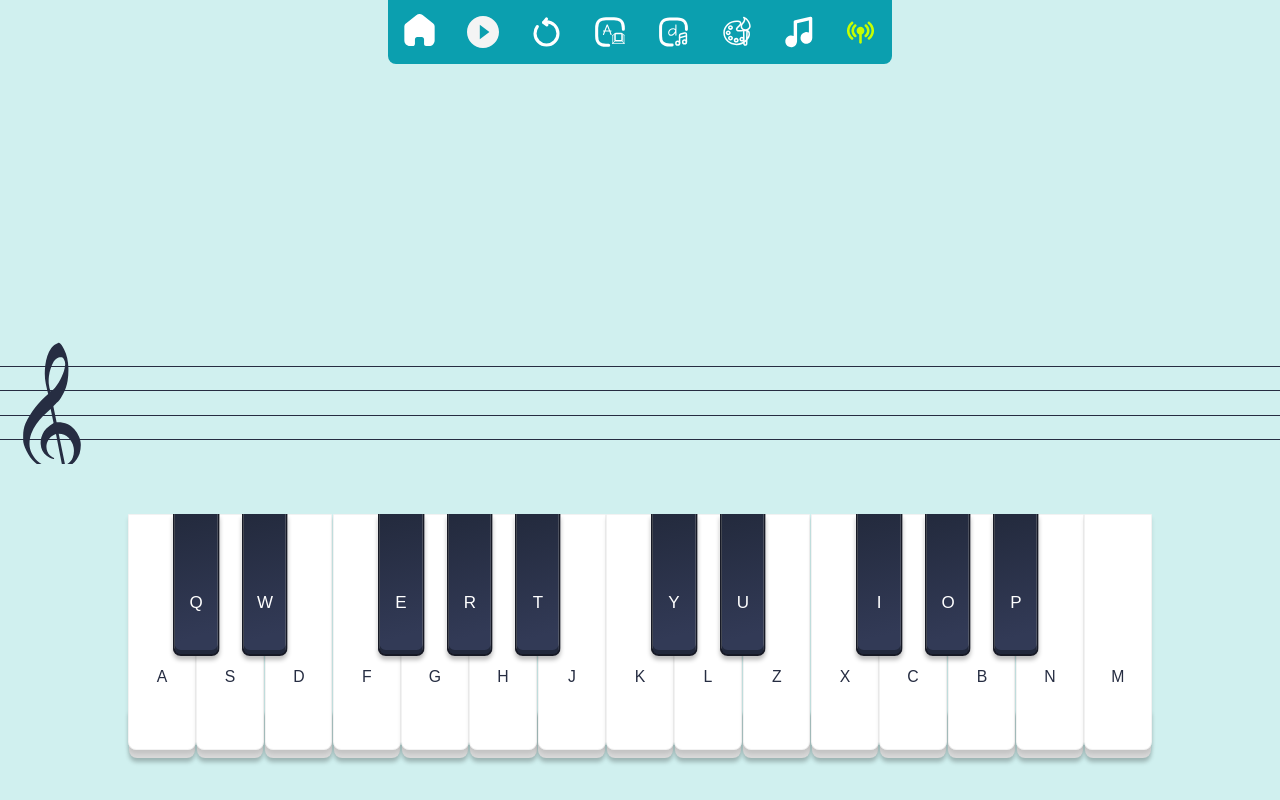
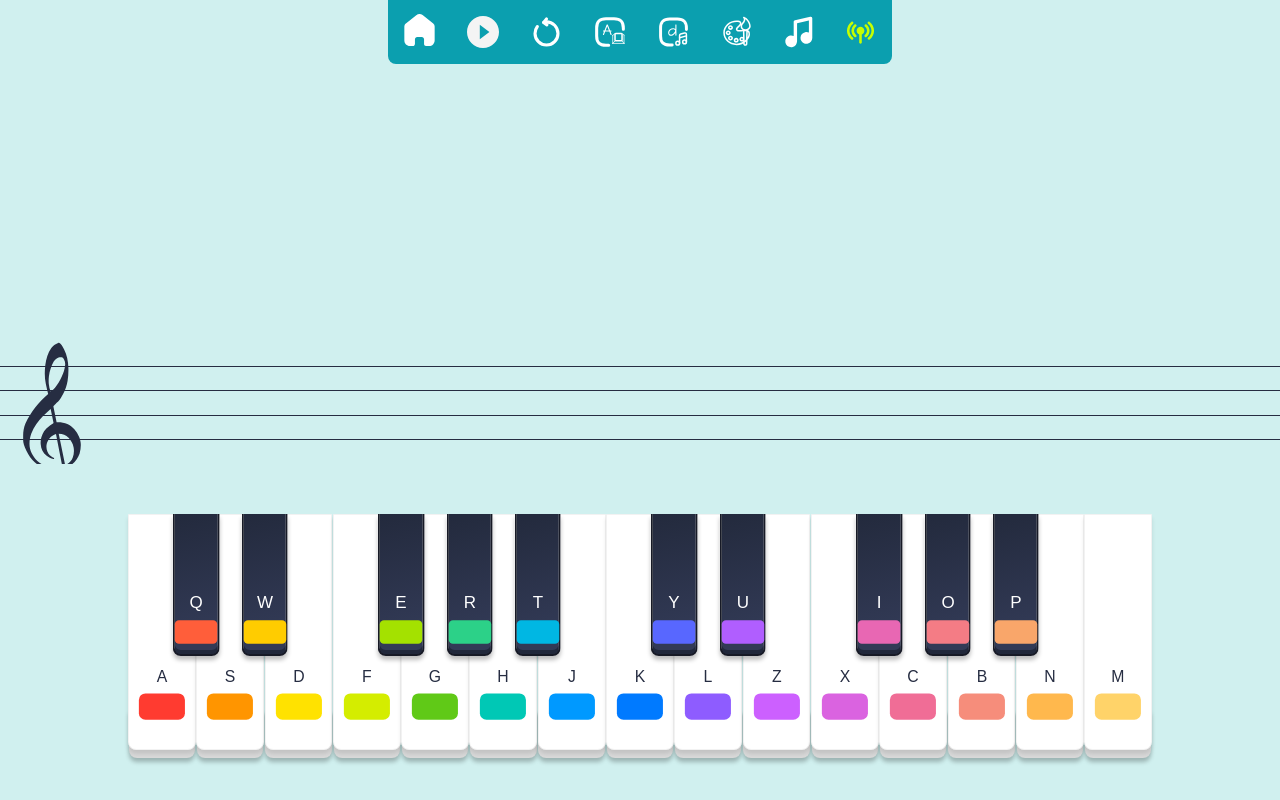
Before and after one commit to DenisaPolesna/piano, a React (Vite) app: page /game in a window 1280 px wide. Built offline with nearby package versions, Linux system fonts and the light colour scheme; a web font is replaced by a local one.

Commit message:
Add ColorLabel component

```diff
--- a/src/components/GameLogic/GameLogic.jsx
+++ b/src/components/GameLogic/GameLogic.jsx
@@ -7,7 +7,10 @@ import { useState } from "react";
 
 const GameLogic = () => {
   const [areKeyBindLabelsVisible, setKeyBindLabelsVisible] = useState(true);
+  const [showNoteColors, setShowNoteColors] = useState(true);
+
   const toggleKeyBindLabels = () => setKeyBindLabelsVisible((prev) => !prev);
+  const toggleNoteColors = () => setShowNoteColors((prev) => !prev);
 
   const handleKeyDown = (event) => {};
 
@@ -21,10 +24,15 @@ const GameLogic = () => {
         <NavBar
           areKeyBindLabelsVisible={areKeyBindLabelsVisible}
           onKeyBindLabelClick={toggleKeyBindLabels}
+          areColorsEnabled={showNoteColors}
+          onNoteColorClick={toggleNoteColors}
         />
       </div>
       <NotesAnimation />
-      <Keyboard areKeyBindLabelsVisible={areKeyBindLabelsVisible} />
+      <Keyboard
+        areColorsVisible={showNoteColors}
+        areKeyBindLabelsVisible={areKeyBindLabelsVisible}
+      />
     </div>
   );
 };
--- a/src/components/Piano/BlackKey/BlackKey.jsx
+++ b/src/components/Piano/BlackKey/BlackKey.jsx
@@ -1,11 +1,15 @@
 import "./BlackKey.css";
 import PCKeyLabel from "../Labels/PCKeyLabel/PCKeyLabel";
+import ColorLabel from "../Labels/ColorLabel/ColorLabel";
 
 const BlackKey = ({
   type,
   keyBind,
   areKeyBindLabelsVisible,
   offset,
+  isColorVisible,
+  color,
+
   ...handlers
 }) => {
   return (
@@ -21,6 +25,7 @@ const BlackKey = ({
       height="300"
       viewBox="0 0 100 300"
     >
+      <ColorLabel color={color} isColorVisible={isColorVisible} type={type} />
       <PCKeyLabel
         type={type}
         keyBind={keyBind}
--- a/src/components/Piano/Key/Key.jsx
+++ b/src/components/Piano/Key/Key.jsx
@@ -2,13 +2,13 @@ import "./Key.css";
 import BlackKey from "../BlackKey/BlackKey";
 import WhiteKey from "../WhiteKey/WhiteKey";
 
-const Key = ({ type, offset, ...handlers }) => {
+const Key = ({ type, offset, color, ...handlers }) => {
   return (
     <>
       {type === "white" ? (
-        <WhiteKey offset={offset} type={type} {...handlers} />
+        <WhiteKey offset={offset} type={type} color={color} {...handlers} />
       ) : (
-        <BlackKey offset={offset} type={type} {...handlers} />
+        <BlackKey offset={offset} type={type} color={color} {...handlers} />
       )}
     </>
   );
--- a/src/components/Piano/Keyboard/Keyboard.jsx
+++ b/src/components/Piano/Keyboard/Keyboard.jsx
@@ -4,7 +4,7 @@ import { useState } from "react";
 import whiteKeys from "../../../assets/keys/whiteKeys";
 import blackKeys from "../../../assets/keys/blackKeys";
 
-const Keyboard = ({ areKeyBindLabelsVisible }) => {
+const Keyboard = ({ areKeyBindLabelsVisible, areColorsVisible }) => {
   const [activeKeys, setActiveKeys] = useState(new Set()); // track multiple active keys
 
   const playSound = (note) => {
@@ -41,14 +41,16 @@ const Keyboard = ({ areKeyBindLabelsVisible }) => {
     },
   });
 
-  const renderKey = ({ note, offset, keyBind }, type) => (
+  const renderKey = ({ note, offset, keyBind, color }, type) => (
     <Key
       key={`${type}-${note}`}
       note={note}
       type={type}
       keyBind={keyBind}
       offset={offset}
+      color={color}
       areKeyBindLabelsVisible={areKeyBindLabelsVisible}
+      isColorVisible={areColorsVisible}
       {...getHandlers(note)}
     />
   );
@@ -63,6 +65,7 @@ const Keyboard = ({ areKeyBindLabelsVisible }) => {
                 note: key.note,
                 keyBind: key.keyBind,
                 offset: key.keyboardPositionPerct,
+                color: key.color,
               },
               "white",
             ),
@@ -74,6 +77,7 @@ const Keyboard = ({ areKeyBindLabelsVisible }) => {
               note: key.note,
               keyBind: key.keyBind,
               offset: key.keyboardPositionPerct,
+              color: key.color,
             },
             "black",
           ),
--- /dev/null
+++ b/src/components/Piano/Labels/ColorLabel/ColorLabel.jsx
@@ -0,0 +1,27 @@
+const ColorLabel = ({ type, isColorVisible, color }) => {
+  let width = 70;
+  let height = 40;
+
+  if (type === "black") {
+    width = 100;
+    height = 55;
+  }
+  return (
+    <>
+      {isColorVisible ? (
+        <rect
+          x="50%"
+          y="88%"
+          width={width}
+          height={height}
+          fill={color}
+          rx={10}
+          ry={10}
+          transform={`translate(${-width / 2}, -${height / 2})`}
+        />
+      ) : null}
+    </>
+  );
+};
+
+export default ColorLabel;
--- a/src/components/Piano/Labels/PCKeyLabel/PCKeyLabel.jsx
+++ b/src/components/Piano/Labels/PCKeyLabel/PCKeyLabel.jsx
@@ -4,13 +4,9 @@ const PCKeyLabel = ({ type, keyBind, isKeyBindLabelVisible }) => {
   let fontSize = 24;
   let textColor = "#262D42";
   let textPos = "73%";
-  let width = 70;
-  let height = 40;
-  console.log(type);
+
   if (type === "black") {
-    width = 100;
     fontSize = 40;
-    height = 55;
     textColor = "white";
     textPos = "65%";
   }
--- a/src/components/Piano/WhiteKey/WhiteKey.jsx
+++ b/src/components/Piano/WhiteKey/WhiteKey.jsx
@@ -1,7 +1,15 @@
 import "./WhiteKey.css";
 import PCKeyLabel from "../Labels/PCKeyLabel/PCKeyLabel";
+import ColorLabel from "../Labels/ColorLabel/ColorLabel";
 
-const WhiteKey = ({ type, keyBind, areKeyBindLabelsVisible, ...handlers }) => {
+const WhiteKey = ({
+  type,
+  keyBind,
+  areKeyBindLabelsVisible,
+  isColorVisible,
+  color,
+  ...handlers
+}) => {
   return (
     <div className="key-wrapper">
       <svg
@@ -15,6 +23,7 @@ const WhiteKey = ({ type, keyBind, areKeyBindLabelsVisible, ...handlers }) => {
         height="300"
         viewBox="0 0 100 300"
       >
+        <ColorLabel color={color} isColorVisible={isColorVisible} type={type} />
         <PCKeyLabel
           type={type}
           keyBind={keyBind}
--- a/src/components/UI/NavBarMenu/NavBar/NavBar.jsx
+++ b/src/components/UI/NavBarMenu/NavBar/NavBar.jsx
@@ -8,7 +8,12 @@ import ColorToggleBtn from "../NavBarIcons/ColorToggleBtn/ColorToggleBtn";
 import SongsMenu from "../NavBarIcons/SongsMenu/SongsMenu";
 import MidiListener from "../NavBarIcons/MidiListener/MidiListener";
 
-const NavBar = ({ onKeyBindLabelClick, areKeyBindLabelsVisible }) => {
+const NavBar = ({
+  onKeyBindLabelClick,
+  areKeyBindLabelsVisible,
+  areColorsEnabled,
+  onNoteColorClick,
+}) => {
   return (
     <nav className="game-nav">
       <HomeBtn className={"menu-icon"} />
@@ -19,7 +24,10 @@ const NavBar = ({ onKeyBindLabelClick, areKeyBindLabelsVisible }) => {
         onLabelClick={onKeyBindLabelClick}
       />
       <NoteLabelBtn />
-      <ColorToggleBtn />
+      <ColorToggleBtn
+        onNoteColorClick={onNoteColorClick}
+        areColorsEnabled={areColorsEnabled}
+      />
       <SongsMenu />
       <MidiListener />
     </nav>
--- a/src/components/UI/NavBarMenu/NavBarIcons/ColorToggleBtn/ColorToggleBtn.jsx
+++ b/src/components/UI/NavBarMenu/NavBarIcons/ColorToggleBtn/ColorToggleBtn.jsx
@@ -1,12 +1,13 @@
 import colorEnabledIcon from "./img/keyColorEnabled.svg";
 import colorDisabledIcon from "./img/keyColorDisabled.svg";
 
-const ColorToggleBtn = () => {
+const ColorToggleBtn = ({ areColorsEnabled, onNoteColorClick }) => {
   return (
     <>
       <img
-        src={colorEnabledIcon}
-        alt="colors-enabled-icon"
+        src={areColorsEnabled ? colorEnabledIcon : colorDisabledIcon}
+        alt={areColorsEnabled ? "colors-enabled-icon" : "colors-disabled-icon"}
+        onClick={onNoteColorClick}
         className="menu-icon"
       />
     </>
```
